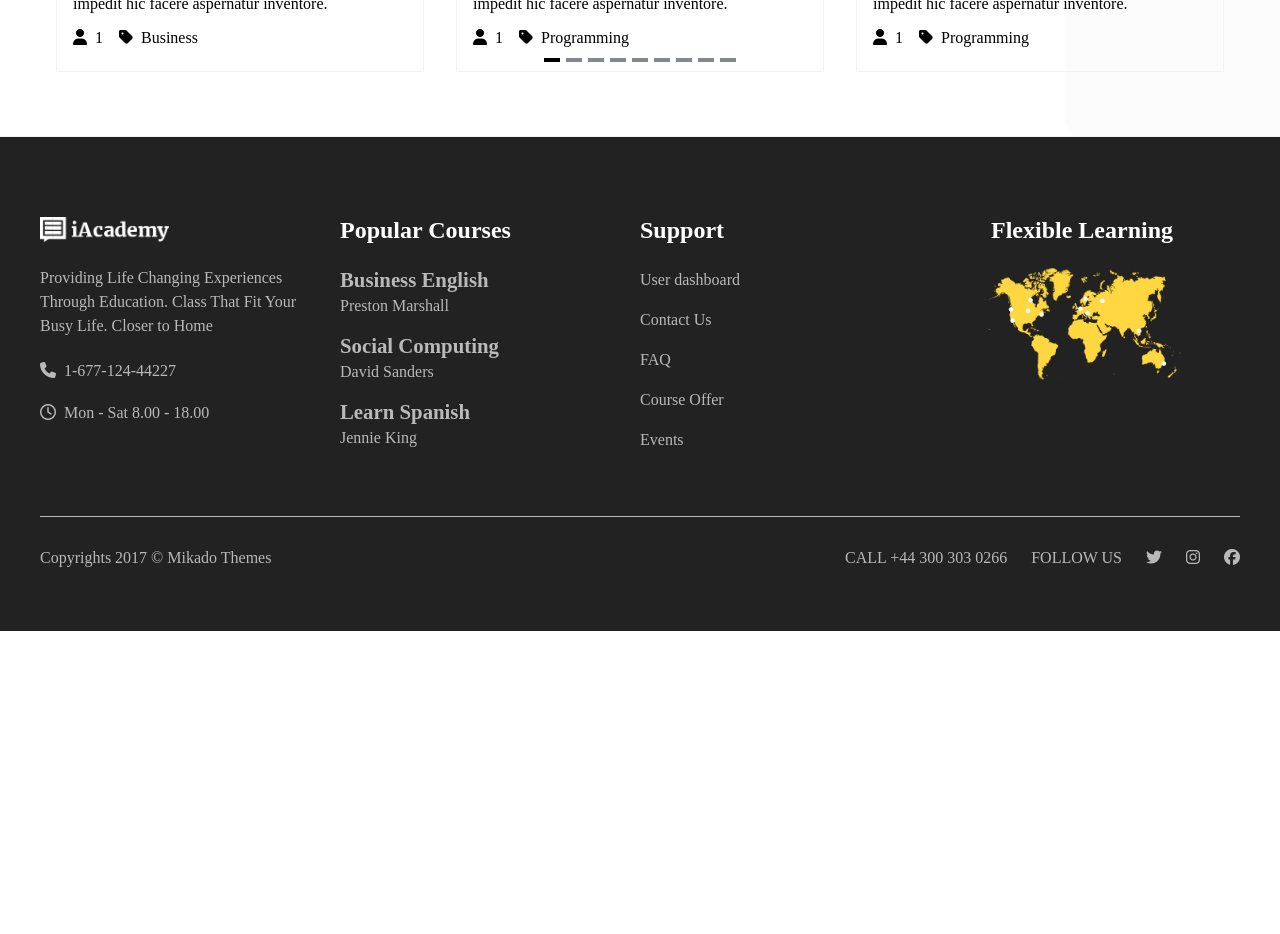
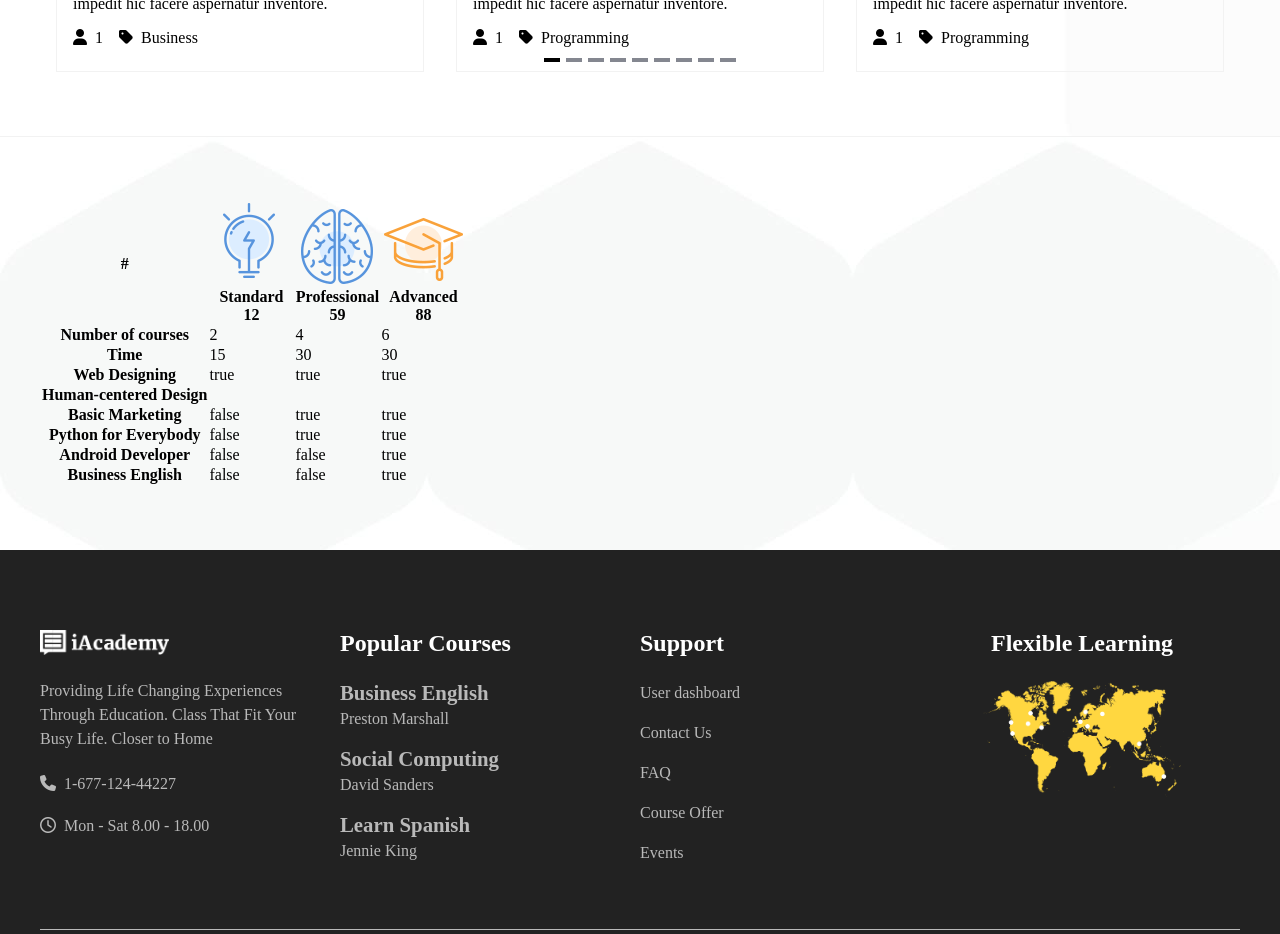
Before and after one commit to alessiavozzo/proj-html-vuejs, a Vue app: page / in a window 1280 px wide. Shown: the part 4180-5114 px from the top of the page. Before the commit the page ends 4811 px from the top, so only its background shows below. Built offline with nearby package versions, Linux system fonts and the light colour scheme.

Commit message:
print tables row elements dinamically

```diff
--- /dev/null
+++ b/src/assets/js/price-plans.js
@@ -0,0 +1,53 @@
+export const pricePlansData = {
+    plansOptions: [
+        "Number of courses",
+        "Time",
+        "Web Designing",
+        "Human-centered Design",
+        "Basic Marketing",
+        "Python for Everybody",
+        "Android Developer",
+        "Business English"
+    ],
+    pricePlans: [
+        {
+            image: "h5-custom-icon-7.png",
+            plan: "Standard",
+            price: 12,
+            number_of_courses: 2,
+            time: 15,
+            web_designing: true,
+            human_centered_design: true,
+            basic_marketing: false,
+            python_for_everybody: false,
+            android_developer: false,
+            business_english: false
+        },
+        {
+            image: "h5-custom-icon-8.png",
+            plan: "Professional",
+            price: 59,
+            number_of_courses: 4,
+            time: 30,
+            web_designing: true,
+            human_centered_design: true,
+            basic_marketing: true,
+            python_for_everybody: true,
+            android_developer: false,
+            business_english: false
+        },
+        {
+            image: "h5-custom-icon-9.png",
+            plan: "Advanced",
+            price: 88,
+            number_of_courses: 6,
+            time: 30,
+            web_designing: true,
+            human_centered_design: true,
+            basic_marketing: true,
+            python_for_everybody: true,
+            android_developer: true,
+            business_english: true
+        }
+    ]
+}
--- a/src/components/AppMain.vue
+++ b/src/components/AppMain.vue
@@ -5,6 +5,7 @@ import EmpoweringSection from './EmpoweringSection.vue';
 import TestimonialsSection from './TestimonialsSection.vue';
 import LearningSection from './LearningSection.vue';
 import CoursesSection from './CoursesSection.vue';
+import PriceSection from './PriceSection.vue';
 
 export default {
     name: "AppMain",
@@ -14,7 +15,8 @@ export default {
         EmpoweringSection,
         TestimonialsSection,
         LearningSection,
-        CoursesSection
+        CoursesSection,
+        PriceSection
     },
     data() {
         return {
@@ -44,6 +46,9 @@ export default {
         <!-- Courses section -->
         <CoursesSection />
 
+        <!-- Price table section -->
+        <PriceSection />
+
     </main>
 </template>
 
--- /dev/null
+++ b/src/components/PriceSection.vue
@@ -0,0 +1,57 @@
+<script>
+import { pricePlansData } from '../assets/js/price-plans';
+
+export default {
+    name: "PriceSection",
+
+    data() {
+        return {
+            pricePlansData: pricePlansData
+        }
+    }
+
+
+}
+</script>
+
+
+<template>
+    <section id="prices">
+        <div class="container">
+
+            <!-- table -->
+            <table class="table">
+                <!-- thead -->
+                <thead>
+                    <tr>
+                        <th>#</th>
+                        <th v-for="plan in pricePlansData.pricePlans">
+                            <img :src="`/img/${plan.image}`" alt="">
+                            <div class="plan">{{ plan.plan }}</div>
+                            <div class="price">{{ plan.price }}</div>
+                        </th>
+                    </tr>
+                </thead>
+                <!-- tbody -->
+                <tbody>
+                    <tr v-for="option in pricePlansData.plansOptions" :key="option">
+                        <th>{{ option }}</th>
+                        <td v-for="plan in pricePlansData.pricePlans">
+                            {{ plan[option.toLowerCase().replace(/\s/g, '_')] }}
+                        </td>
+                    </tr>
+                </tbody>
+            </table>
+
+        </div>
+    </section>
+</template>
+
+
+<style scoped>
+#prices {
+    background-image: url(/img/background-pattern.jpg);
+    padding: 4rem 0;
+
+}
+</style>
```
